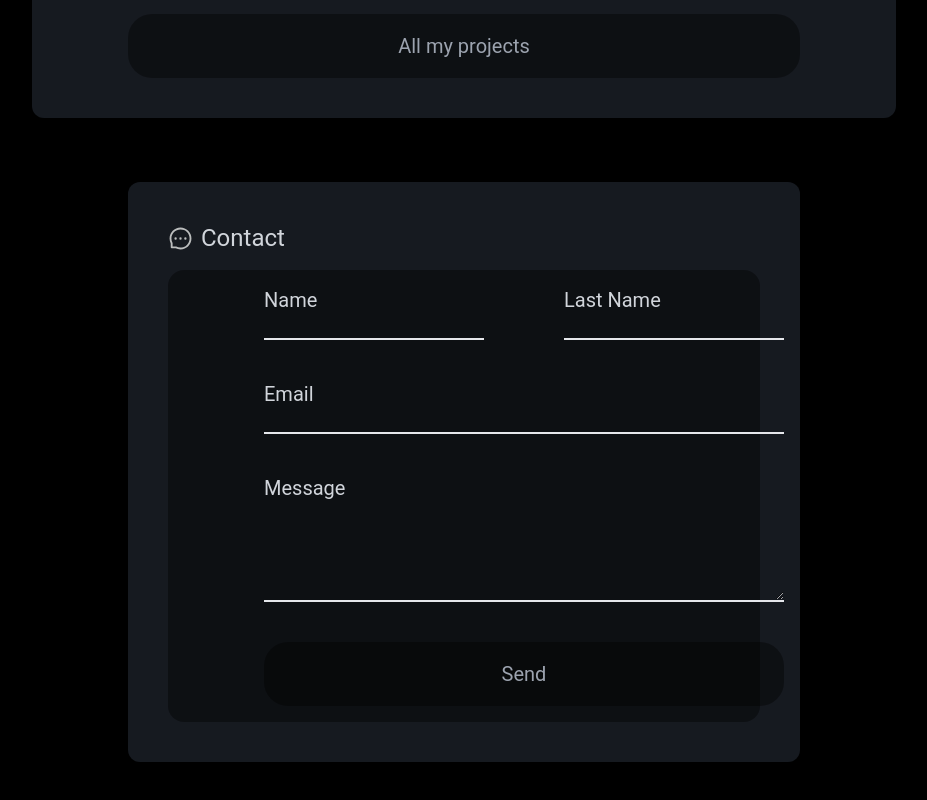
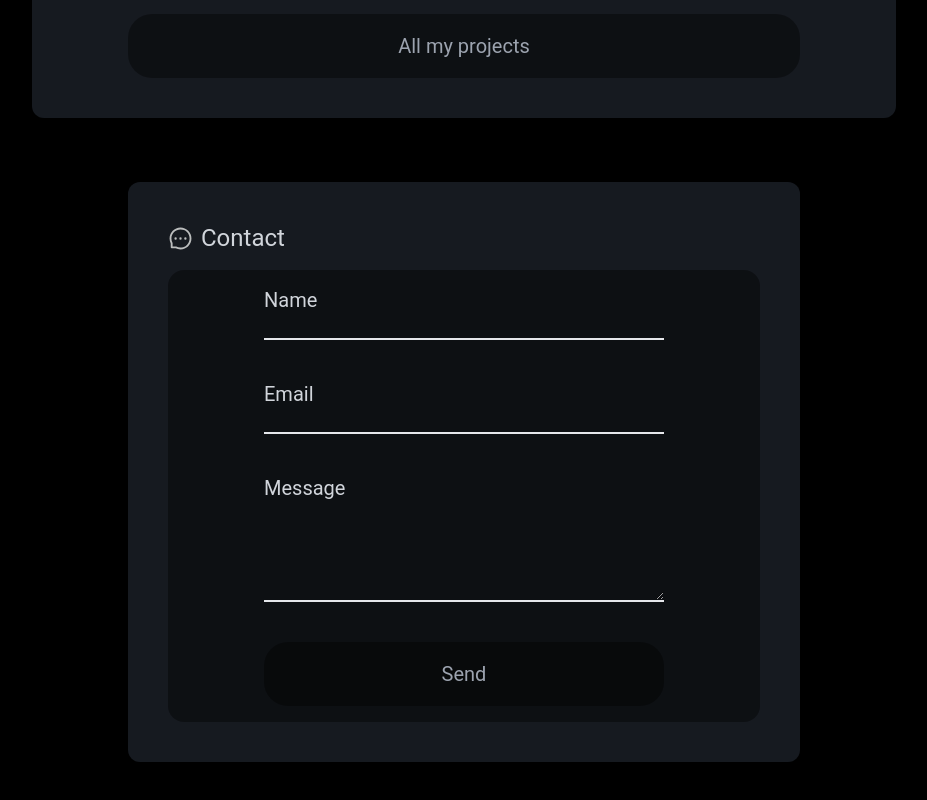
Before and after one commit to NunezGabriel/my-portfolio, a React (Vite) app: page / in a window 1280 px wide. Shown: the part 2802-3602 px from the top of the page, without its empty margins (176-1103 px from the left). Built offline with nearby package versions, Linux system fonts and the light colour scheme.

Commit message:
chore: protfolio 100% + emailJS

```diff
--- a/package.json
+++ b/package.json
@@ -10,6 +10,7 @@
     "preview": "vite preview"
   },
   "dependencies": {
+    "@emailjs/browser": "^3.11.0",
     "react": "^18.2.0",
     "react-dom": "^18.2.0",
     "react-icons": "^4.10.1",
--- a/src/pages/allProyects.jsx
+++ b/src/pages/allProyects.jsx
@@ -54,7 +54,7 @@ const AllProyects = () => {
           </Link>
 
           <Link
-            to={"pokedex-beta-pied.vercel.app/"}
+            to={"https://pokedex-beta-pied.vercel.app/"}
             style={{ textDecoration: "none" }}
             target="_blank"
             rel="noopener noreferrer"
--- a/src/sections/contactMe.jsx
+++ b/src/sections/contactMe.jsx
@@ -1,6 +1,29 @@
 import { AiOutlineMessage } from "react-icons/ai";
+import React, { useRef } from "react";
+import emailjs from "@emailjs/browser";
 
 const Contact = () => {
+  const form = useRef();
+
+  const sendEmail = (e) => {
+    e.preventDefault();
+
+    emailjs
+      .sendForm(
+        "service_hpvucfq",
+        "template_j65y2mh",
+        form.current,
+        "deyIdQca98Eoq55Tn"
+      )
+      .then(
+        (result) => {
+          console.log(result.text);
+        },
+        (error) => {
+          console.log(error.text);
+        }
+      );
+  };
   return (
     <div
       id="contact"
@@ -10,41 +33,39 @@ const Contact = () => {
         <AiOutlineMessage fontSize={25} color="#BBBDBD" />
         <h1 className="text-gray-300 text-2xl ">Contact</h1>
       </div>
-      <div className="w-full bg-black bg-opacity-40 p-4 rounded-2xl grid gap-10 justify-center md:py-4 md:justify-start md:px-24">
-        <div className="grid md:flex md:gap-20 gap-10">
-          <div className="grid">
+      <form
+        className="w-full bg-black bg-opacity-40 p-4 rounded-2xl flex flex-col justify-center md:py-4 md:justify-start md:px-24"
+        ref={form}
+        onSubmit={sendEmail}
+      >
         <label className="text-gray-300 text-xl ">Name</label>
         <input
           type="text"
-              className="bg-transparent border-b-2 border-gray-200 outline-none text-gray-400"
+          name="user_name"
+          className="bg-transparent border-b-2  border-gray-200 outline-none text-gray-400 mb-10"
         />
-          </div>
-          <div className="grid">
-            <label className="text-gray-300 text-xl ">Last Name</label>
-            <input
-              type="text"
-              className="bg-transparent border-b-2 border-gray-200 outline-none text-gray-400"
-            />
-          </div>
-        </div>
-        <div className="grid">
+
         <label className="text-gray-300 text-xl ">Email</label>
         <input
-            type="text"
-            className="bg-transparent border-b-2 border-gray-200 outline-none text-gray-400"
+          type="email"
+          name="user_email"
+          className="bg-transparent border-b-2 border-gray-200 outline-none text-gray-400 mb-10"
         />
-        </div>
-        <div className="grid">
+
         <label className="text-gray-300 text-xl ">Message</label>
         <textarea
           type="text"
-            className="bg-transparent border-b-2 min-h-[100px] border-gray-200 outline-none text-gray-400"
+          name="message"
+          className="bg-transparent border-b-2 min-h-[100px] border-gray-200 outline-none text-gray-400 mb-10"
         />
-        </div>
-        <div className="w-full max-w-2xl h-16 bg-black bg-opacity-40 rounded-3xl text-gray-200 md:text-gray-400 grid content-center justify-center text-xl hover:text-gray-200 ease-in duration-300 cursor-pointer">
+
+        <button
+          type="submit"
+          className="w-full max-w-2xl h-16 bg-black bg-opacity-40 rounded-3xl text-gray-200 md:text-gray-400 grid content-center justify-center text-xl hover:text-gray-200 ease-in duration-300 cursor-pointer"
+        >
           Send
-        </div>
-      </div>
+        </button>
+      </form>
     </div>
   );
 };
--- a/src/sections/proyects.jsx
+++ b/src/sections/proyects.jsx
@@ -55,7 +55,7 @@ const Proyects = () => {
           </div>
         </Link>
         <Link
-          to={"pokedex-beta-pied.vercel.app/"}
+          to={"https://pokedex-beta-pied.vercel.app/"}
           style={{ textDecoration: "none" }}
           target="_blank"
           rel="noopener noreferrer"
```
Also changed, not shown: 1 other file (tests, documents, lock files or other folders). Lines whose indentation alone changed are shown as unchanged.
